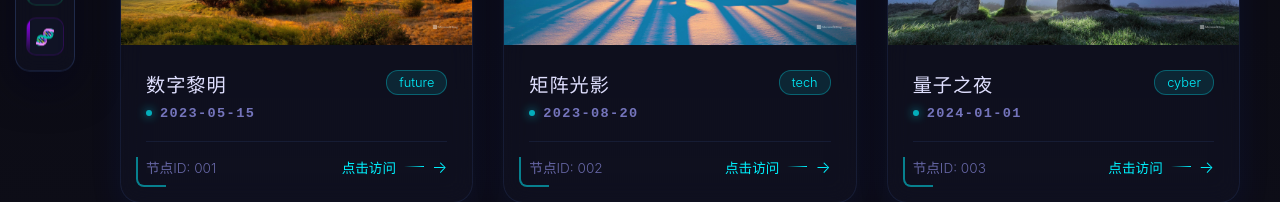
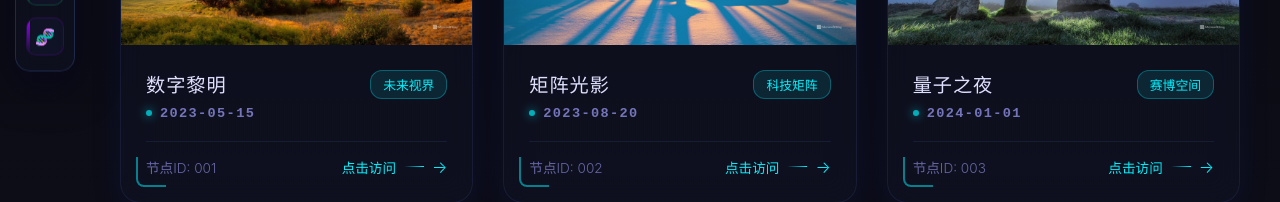
Before and after one commit to sapchen/personal-album, a React (Vite) app: page / in a window 1280 px wide. Shown: the part 436-638 px from the top of the page. Built offline with nearby package versions, Linux system fonts and the light colour scheme.

Commit message:
更新数据标签

```diff
--- a/public/data.json
+++ b/public/data.json
@@ -5,7 +5,7 @@
       "url": "photos/01.jpg",
       "title": "数字黎明",
       "date": "2023-05-15",
-      "category": "future",
+      "category": "未来视界",
       "description": "晨曦中的城市，数据开始流动"
     },
     {
@@ -13,7 +13,7 @@
       "url": "photos/02.jpg",
       "title": "矩阵光影",
       "date": "2023-08-20",
-      "category": "tech",
+      "category": "科技矩阵",
       "description": "代码与光影交织的数字空间"
     },
     {
@@ -21,7 +21,7 @@
       "url": "photos/03.jpg",
       "title": "量子之夜",
       "date": "2024-01-01",
-      "category": "cyber",
+      "category": "赛博空间",
       "description": "量子计算机的宁静运算时刻"
     },
     {
@@ -29,7 +29,7 @@
       "url": "photos/04.jpg",
       "title": "神经网络",
       "date": "2023-10-12",
-      "category": "future",
+      "category": "未来视界",
       "description": "AI神经网络的视觉化呈现"
     },
     {
@@ -37,7 +37,7 @@
       "url": "photos/05.jpg",
       "title": "数据洪流",
       "date": "2023-11-30",
-      "category": "tech",
+      "category": "科技矩阵",
       "description": "大数据中心的实时数据流"
     },
     {
@@ -45,7 +45,7 @@
       "url": "photos/06.jpg",
       "title": "星际枢纽",
       "date": "2024-02-28",
-      "category": "cyber",
+      "category": "赛博空间",
       "description": "太空通信站的夜晚"
     }
   ]
--- a/src/App.jsx
+++ b/src/App.jsx
@@ -17,19 +17,19 @@ function App() {
       })
       .catch(() => {
         setPhotos([
-          { id: 1, url: 'photos/01.jpg', title: '数字黎明', date: '2023-05-15', category: 'future' },
-          { id: 2, url: 'photos/02.jpg', title: '矩阵光影', date: '2023-08-20', category: 'tech' },
-          { id: 3, url: 'photos/03.jpg', title: '量子之夜', date: '2024-01-01', category: 'cyber' },
-          { id: 4, url: 'photos/04.jpg', title: '灿烂篝火', date: '2024-02-20', category: 'future' },
-          { id: 5, url: 'photos/05.jpg', title: '快乐老家', date: '2024-11-08', category: 'tech' },
-          { id: 6, url: 'photos/06.jpg', title: '你好未来', date: '2025-12-24', category: 'cyber' }
+          { id: 1, url: 'photos/01.jpg', title: '数字黎明', date: '2023-05-15', category: '未来视界' },
+          { id: 2, url: 'photos/02.jpg', title: '矩阵光影', date: '2023-08-20', category: '科技矩阵' },
+          { id: 3, url: 'photos/03.jpg', title: '量子之夜', date: '2024-01-01', category: '赛博空间' },
+          { id: 4, url: 'photos/04.jpg', title: '灿烂篝火', date: '2024-02-20', category: '未来视界' },
+          { id: 5, url: 'photos/05.jpg', title: '快乐老家', date: '2024-11-08', category: '科技矩阵' },
+          { id: 6, url: 'photos/06.jpg', title: '你好未来', date: '2025-12-24', category: '赛博空间' }
         ])
         setLoading(false)
       })
   }, [])
 
   const categories = [
-    { id: 'all', name: '全部维度', icon: '🌌', color: '#00f2ff' },
+    { id: '全部纬度', name: '全部维度', icon: '🌌', color: '#00f2ff' },
     { id: '未来视界', name: '未来视界', icon: '🚀', color: '#00ff88' },
     { id: '科技矩阵', name: '科技矩阵', icon: '💻', color: '#9d00ff' },
     { id: '赛博空间', name: '赛博空间', icon: '🔮', color: '#ff0088'  },
```
